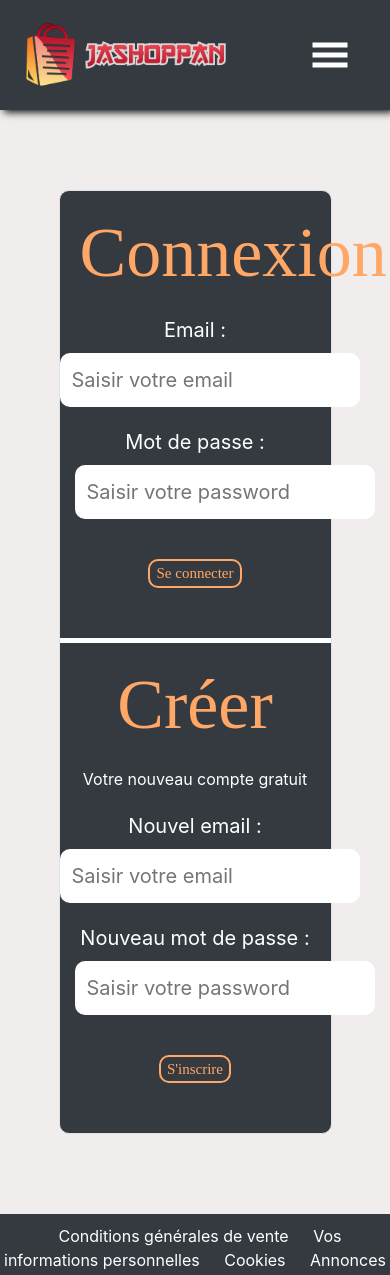
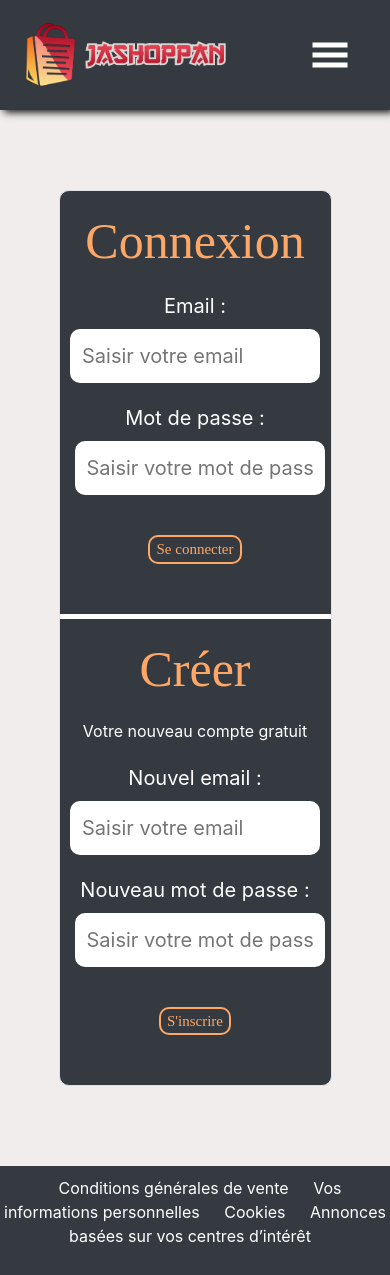
Before and after one commit to Dorya-Dev/JaShopPan-Front, a React (Create React App) app: page /account in a window 390 px wide. Shown: the top 1275 px of the page. Built offline with nearby package versions, Linux system fonts and the light colour scheme.

Commit message:
fix responsive

```diff
--- a/src/Components/Account/Account.js
+++ b/src/Components/Account/Account.js
@@ -65,7 +65,7 @@ function Account(props) {
             <input
               type="password"
               id="password"
-              placeholder="Saisir votre password"
+              placeholder="Saisir votre mot de passe"
               onChange={handlePassword}
               value={password}
             ></input>
@@ -100,7 +100,7 @@ function Account(props) {
               <input
                 type="password"
                 id="password"
-                placeholder="Saisir votre password"
+                placeholder="Saisir votre mot de passe"
                 onChange={newHandlePassword}
                 value={newPassword}
               ></input>
@@ -109,7 +109,7 @@ function Account(props) {
           <div className="button">
             <button onClick={Register}>S'inscrire</button>
             <div>
-              <span className="return">{display}</span>
+              <span className="return"></span>
             </div>
           </div>
         </div>
--- a/src/Components/Account/account.css
+++ b/src/Components/Account/account.css
@@ -18,7 +18,7 @@ h1 {
 }
 .hi,
 .border h1 {
-  font-size: 70px;
+  font-size: 50px;
   margin: 20px;
 }
 .border label {
@@ -67,6 +67,6 @@ h1 {
     margin-bottom: 20px;
     border: solid white 2px;
     padding: 10px;
-    width: 300px;
+    width: 250px;
   }
 }
--- a/src/Components/Header/header.css
+++ b/src/Components/Header/header.css
@@ -32,12 +32,14 @@
   text-align: center;
   margin: 10px;
   border: solid black 2px;
-  border-radius: 10px;
+  border-radius: 0px;
 }
 .form-inline {
   justify-content: center;
   padding: 10px 0px;
   background-color: transparent;
+  border: solid 1px transparent;
+  border-radius: 0px;
 }
 #Menu {
   float: right;
@@ -69,7 +71,7 @@
   border-bottom: solid 1px#ffa766 !important;
 }
 
-@media screen and (max-width: 840px) {
+@media screen and (max-width: 880px) {
   .navbar-dark .navbar-nav .nav-link {
     color: white !important;
     font-size: 25px;
```
